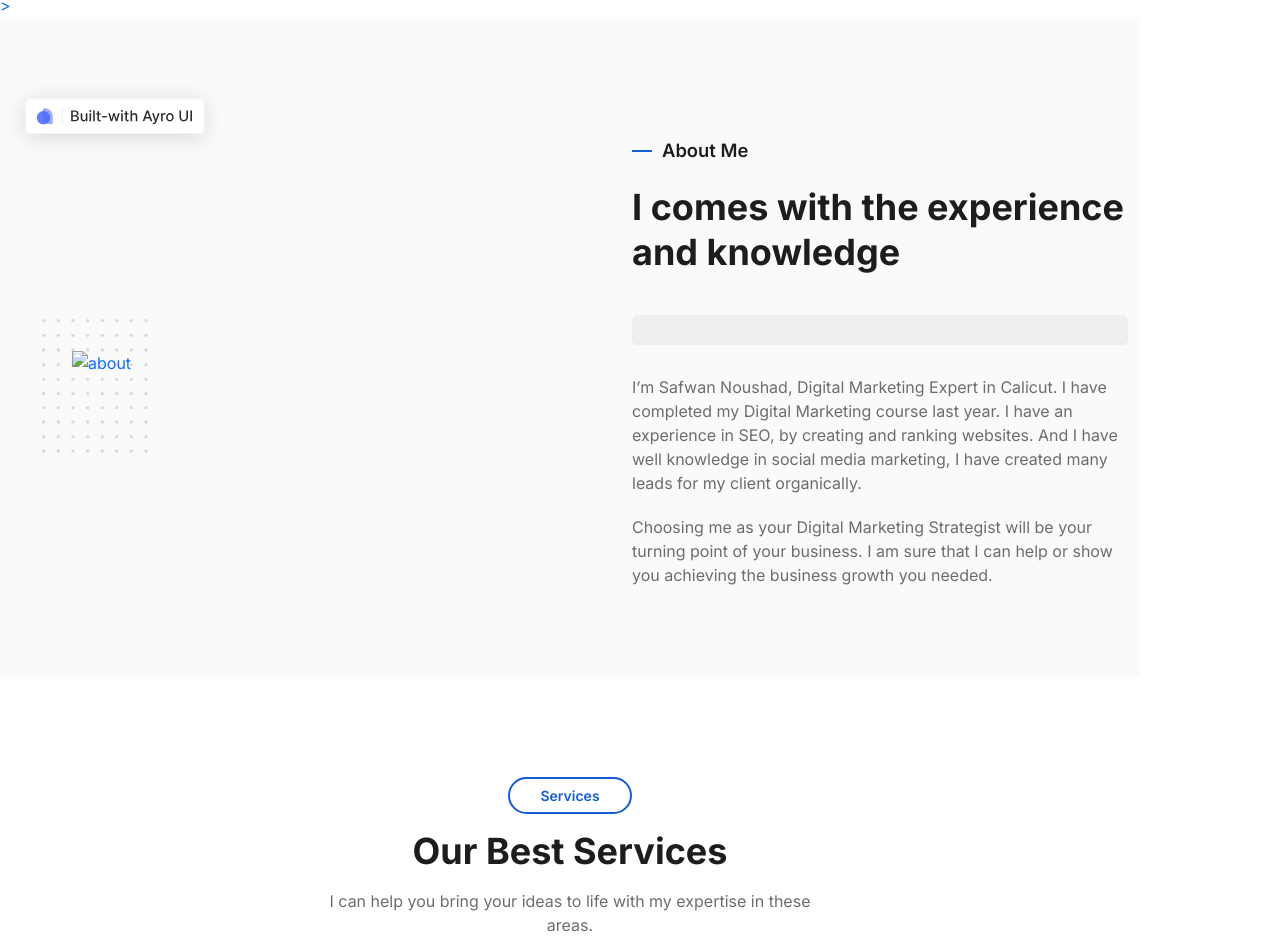
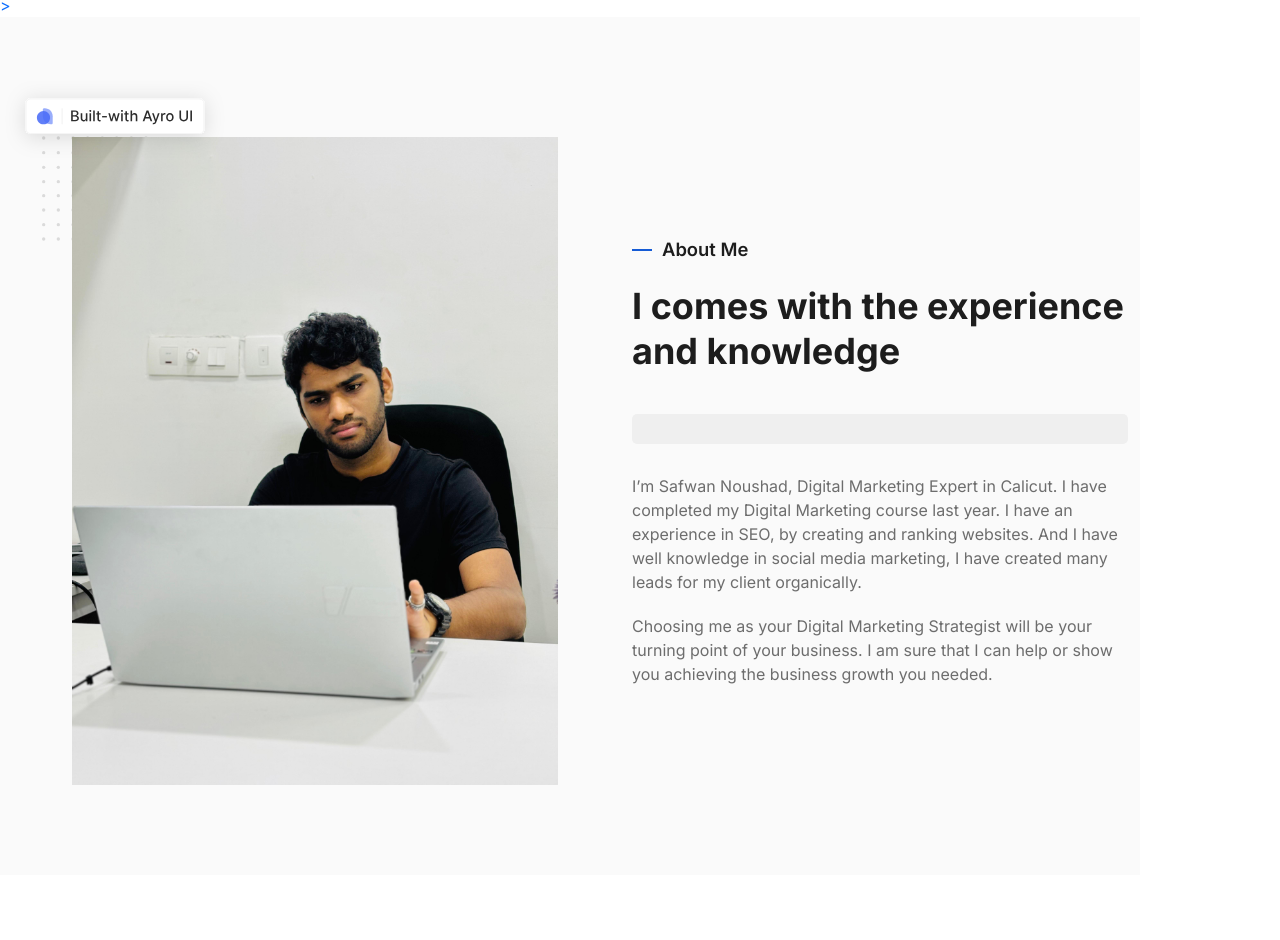
Before and after one commit to safwanmarketer/Digital-Marketing-Expert-in-Calicut, a plain HTML site: page index.html in a window 1280 px wide. Shown: the part 637-1577 px from the top of the page. Drawn offline with Linux system fonts and the light colour scheme; a script that the page names is missing.

Commit message:
Update index.html

```diff
--- a/index.html
+++ b/index.html
@@ -232,7 +232,7 @@
               <circle cx="60.333" cy="132" r="1.66667" fill="#DADADA" />
               <circle cx="104" cy="132" r="1.66667" fill="#DADADA" />
             </svg>
-            <img src="assets/images/about/com.HEIC" alt="about" />
+            <img src="assets/images/about/safwan.jpg" alt="about" />
           </div>
         </div>
         <div class="col-lg-6 col-12">
```
